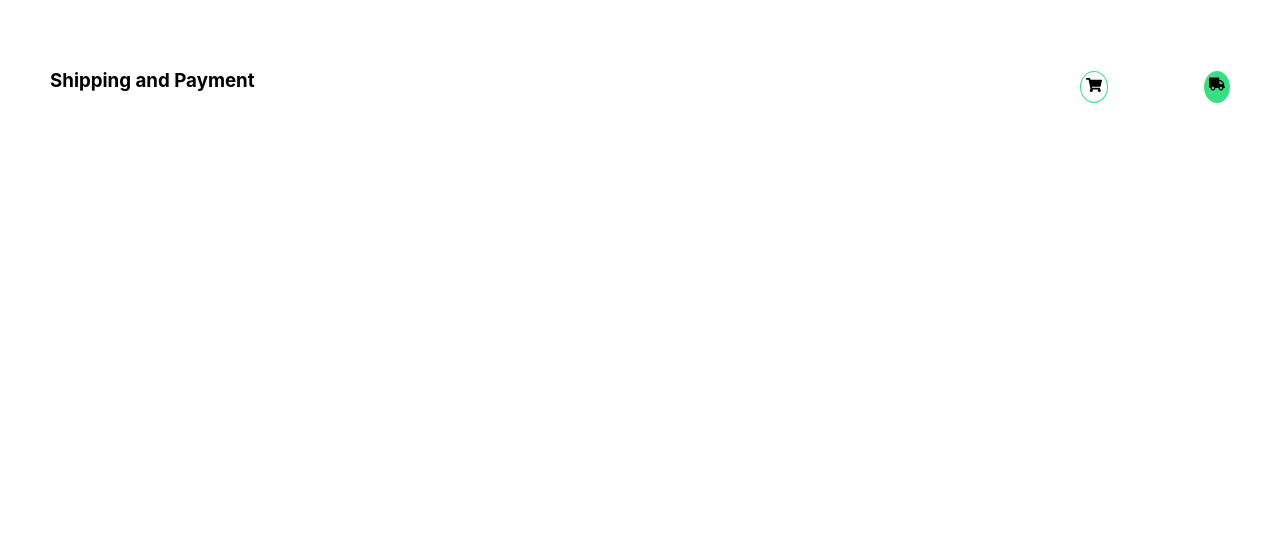
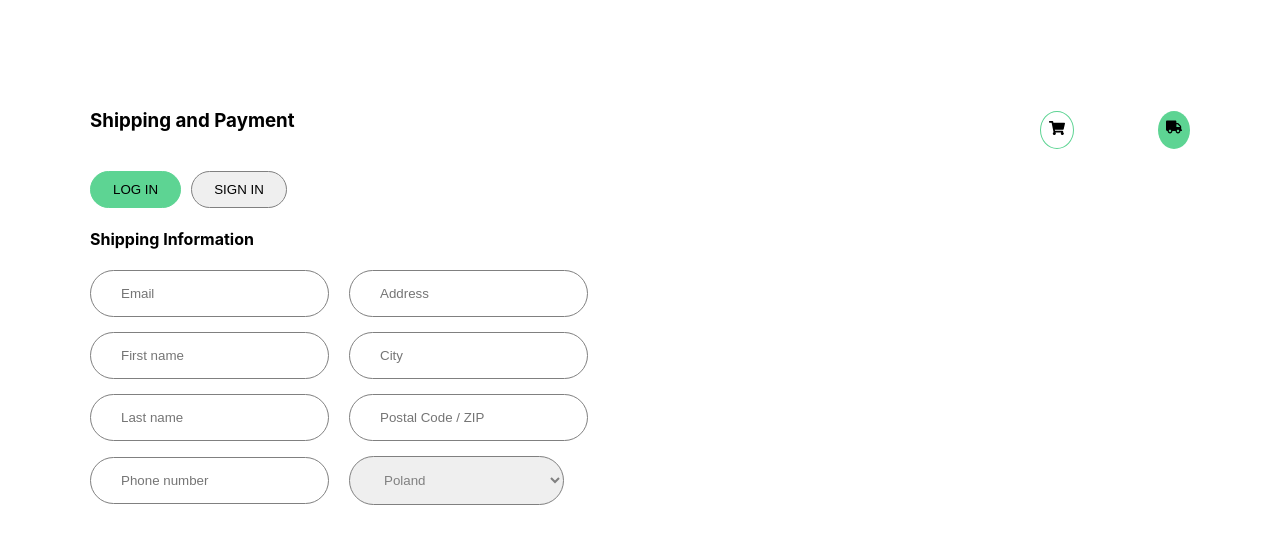
Before and after one commit to Fahadmohammad1/payment-page-ecommerce, a React (Create React App) app: page / in a window 1280 px wide. Shown: the top 544 px of the page. Built offline with nearby package versions, Linux system fonts and the light colour scheme.

Commit message:
shipping form added

```diff
--- a/src/App.css
+++ b/src/App.css
@@ -1,3 +1,3 @@
 .App {
-  margin: 50px;
+  margin: 90px;
 }
--- a/src/Components/Payment/Payment.css
+++ b/src/Components/Payment/Payment.css
@@ -8,12 +8,16 @@
 }
 .cart-icon {
   border-radius: 50%;
-  padding: 5px;
-  border: 1px solid rgb(58, 221, 131);
+  padding: 8px;
+  border: 1px solid rgb(93, 212, 147);
 }
 .truck-icon {
   border-radius: 50%;
-  background-color: rgb(58, 221, 131);
+  background-color: rgb(93, 212, 147);
   margin-left: auto;
-  padding: 5px;
+  padding: 8px;
 }
+.main-container {
+  display: grid;
+  grid-template-columns: 1fr 1fr;
+}
--- a/src/Components/Payment/Payment.js
+++ b/src/Components/Payment/Payment.js
@@ -1,6 +1,7 @@
 import React from "react";
 import { FaTruck } from "react-icons/fa";
 import { FaShoppingCart } from "react-icons/fa";
+import ShippingInfo from "../ShippingInfo.js/ShippingInfo";
 import "./Payment.css";
 
 const Payment = () => {
@@ -17,6 +18,9 @@ const Payment = () => {
           </h4>
         </div>
       </div>
+      <div className="main-container">
+        <ShippingInfo />
+      </div>
     </section>
   );
 };
--- /dev/null
+++ b/src/Components/ShippingInfo.js/ShippingInfo.css
@@ -0,0 +1,36 @@
+.shipping-info {
+  padding-right: 50px;
+}
+.login-btn {
+  padding: 10px 22px 10px;
+  border-radius: 20px;
+  background-color: rgb(93, 212, 147);
+  border: 1px solid rgb(93, 212, 147);
+}
+.signin-btn {
+  padding: 10px 22px 10px;
+  border-radius: 20px;
+  margin-left: 10px;
+  border: 1px solid gray;
+}
+
+.left-input {
+  border: 1px solid gray;
+  border-radius: 25px;
+  padding: 15px 30px 15px;
+  margin-bottom: 15px;
+}
+.right-input {
+  border: 1px solid gray;
+  border-radius: 25px;
+  padding: 15px 30px 15px;
+  margin-left: 20px;
+}
+.country-select {
+  border: 1px solid gray;
+  border-radius: 25px;
+  padding: 15px 30px 15px;
+  margin-left: 20px;
+  color: gray;
+  width: 43%;
+}
--- /dev/null
+++ b/src/Components/ShippingInfo.js/ShippingInfo.js
@@ -0,0 +1,77 @@
+import React from "react";
+import "./ShippingInfo.css";
+
+const ShippingInfo = () => {
+  return (
+    <section className="shipping-info">
+      <div>
+        <button className="login-btn">LOG IN</button>
+        <button className="signin-btn">SIGN IN</button>
+      </div>
+      <div>
+        <h4>Shipping Information</h4>
+        <form action="">
+          <div>
+            <input
+              className="left-input"
+              type="email"
+              name=""
+              id=""
+              placeholder="Email"
+            />
+            <input
+              className="right-input"
+              type="text"
+              name=""
+              id=""
+              placeholder="Address"
+            />
+            <input
+              className="left-input"
+              type="text"
+              name=""
+              id=""
+              placeholder="First name"
+            />
+            <input
+              className="right-input"
+              type="text"
+              name=""
+              id=""
+              placeholder="City"
+            />
+            <input
+              className="left-input"
+              type="text"
+              name=""
+              id=""
+              placeholder="Last name"
+            />
+            <input
+              className="right-input"
+              type="text"
+              name=""
+              id=""
+              placeholder="Postal Code / ZIP"
+            />
+            <input
+              className="left-input"
+              type="text"
+              name=""
+              id=""
+              placeholder="Phone number"
+            />
+            <select className="country-select" name="" id="">
+              <option value="0">Poland</option>
+              <option value="1">USA</option>
+              <option value="2">India</option>
+              <option value="3">Bangladesh</option>
+            </select>
+          </div>
+        </form>
+      </div>
+    </section>
+  );
+};
+
+export default ShippingInfo;
```
